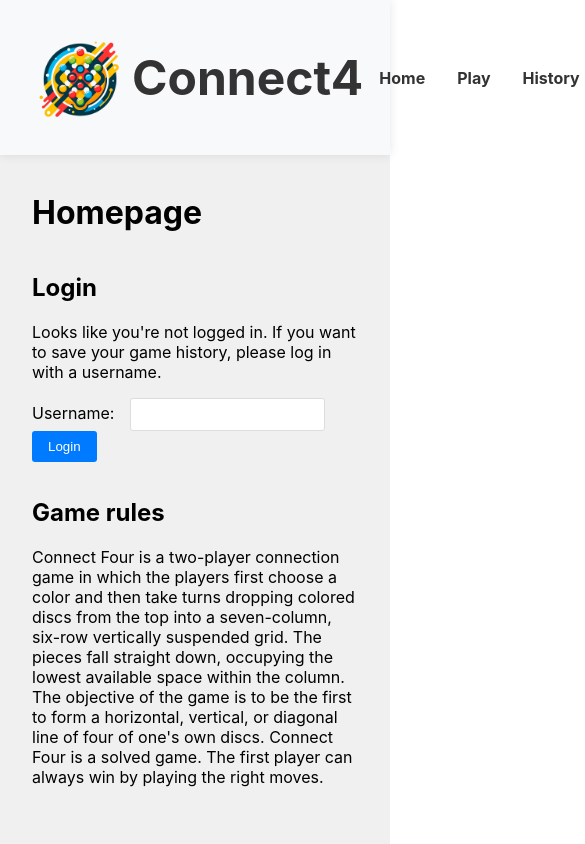
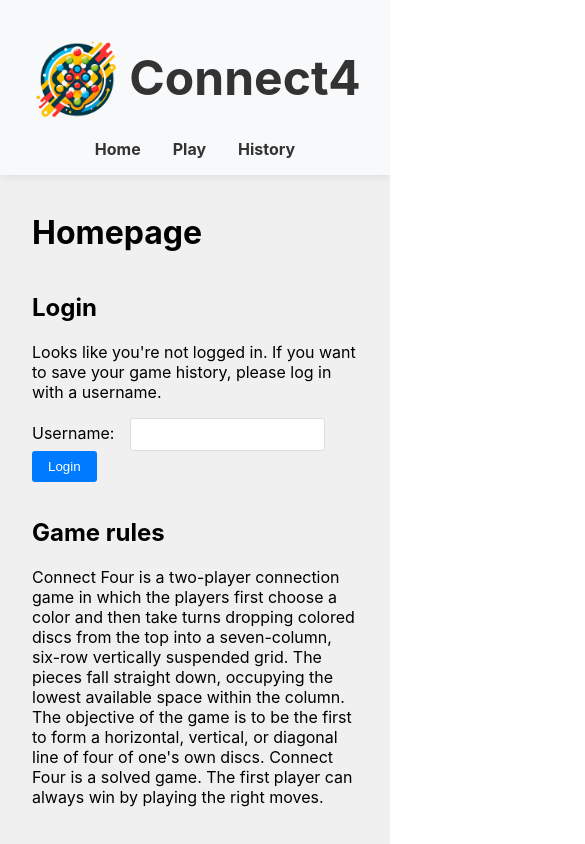
Before and after one commit to mertgulmus/DIP392-1-99, a React (Create React App) app in the folder src/: page / in a window 390 px wide. Shown: the top 844 px of the page, 585 px wide, since content can reach past the window. Built offline with nearby package versions, Linux system fonts and the light colour scheme.

Commit message:
solved responsive design issue

```diff
--- a/src/src/components/Header/Header.style.scss
+++ b/src/src/components/Header/Header.style.scss
@@ -11,6 +11,10 @@
     left: 0;
     right: 0;
     transition: all 0.3s;
+
+    @media screen and (max-width: 768px) {
+        flex-direction: column;
+    }
 
     nav {
         display: flex;
```
